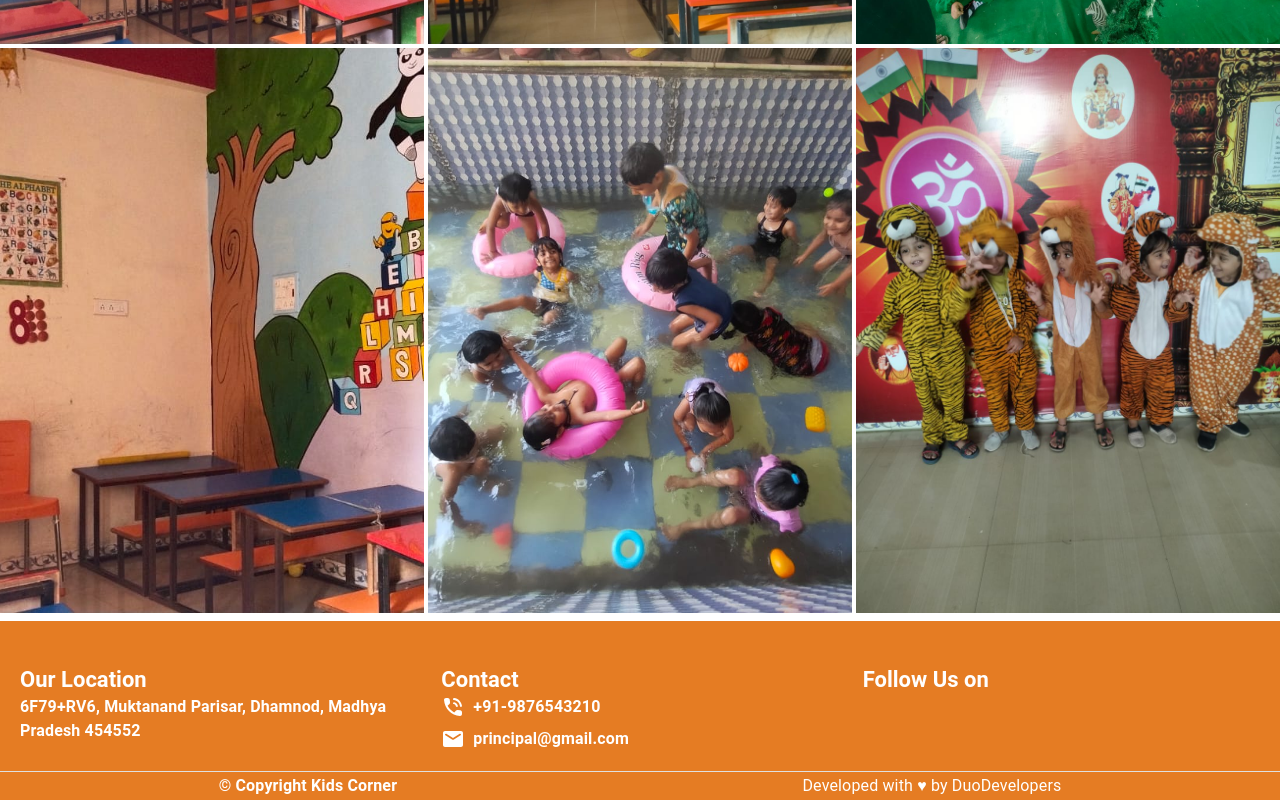
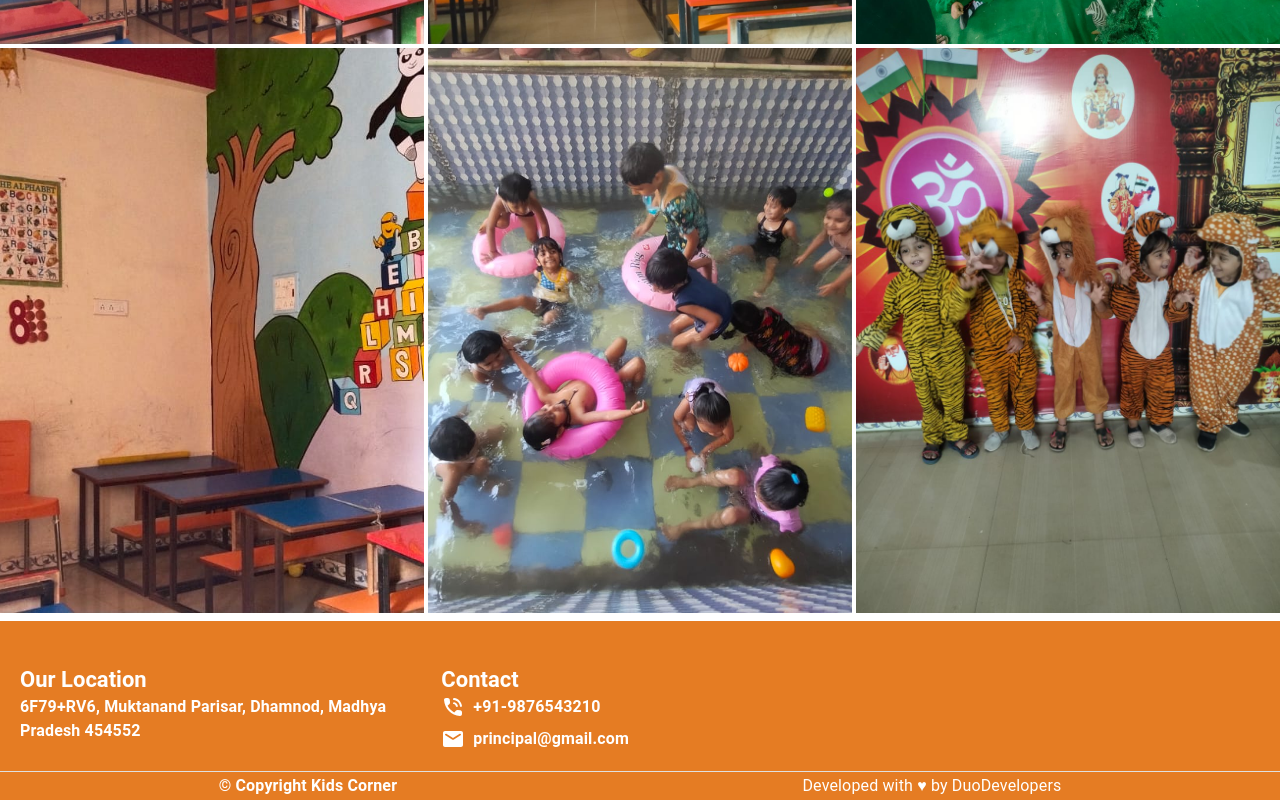
Before and after one commit to amaymandloi/kidscorner, a React (Create React App) app: page /#/gallery in a window 1280 px wide. Shown: the part 346-1146 px from the top of the page. Built offline with nearby package versions, Linux system fonts and the light colour scheme; what react-swipeable-views-utils would draw is missing.

Commit message:
Modified Footer

```diff
--- a/src/Component/Footer.js
+++ b/src/Component/Footer.js
@@ -65,7 +65,7 @@ export default function Footer() {
             </Typography>
           </Stack>
         </Grid>
-        <Grid item xs={2} sm={4} md={4}>
+        {/* <Grid item xs={2} sm={4} md={4}>
           <Typography
             color={"#fff"}
             variant="h5"
@@ -74,7 +74,7 @@ export default function Footer() {
           >
             Follow Us on
           </Typography>
-        </Grid>
+        </Grid> */}
       </Grid>
       <Divider
         sx={{
```
